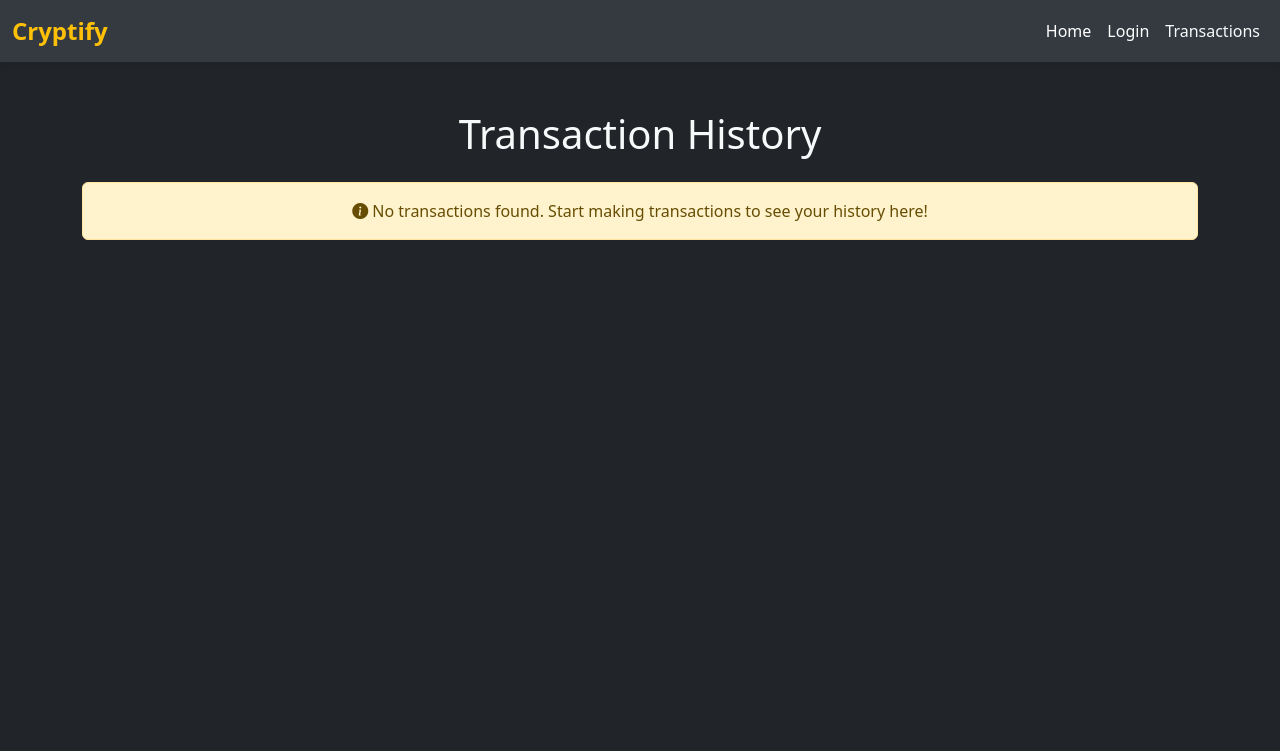
After one commit to EnigmaticLeo25/Cryptify, a Flask app: page /transactions in a window 1280 px wide. The commit adds this page. Shown: the top 751 px of the page. Run offline with Flask 3, Linux system fonts and the light colour scheme.

Commit message:
added transaction route and corresponding page

```diff
--- a/routes.py
+++ b/routes.py
@@ -76,3 +76,9 @@ def configure_routes(app):
                 supabase.table("User").select().execute()
                 )
                 return render_template('home.html',users=users)
+    @app.route("/transactions")
+    def transactions():
+        # transaction_list = getTransactions(balance_id)
+        # if(transaction_list[1]):
+        #     return render_template('transactions.html',count = transaction_list[0],transactions = transaction_list[1])
+        return render_template("transactions.html")
--- a/templates/bgtemplate.html
+++ b/templates/bgtemplate.html
@@ -1,11 +1,14 @@
 <!DOCTYPE html>
 <html lang="en">
   <head>
-    <meta charset="UTF-8">
-    <meta name="viewport" content="width=device-width, initial-scale=1.0">
+    <meta charset="UTF-8" />
+    <meta name="viewport" content="width=device-width, initial-scale=1.0" />
     <title>Fancy Dark Mode Navbar</title>
     <!-- Bootstrap CSS -->
-    <link href="https://cdn.jsdelivr.net/npm/bootstrap@5.3.1/dist/css/bootstrap.min.css" rel="stylesheet">
+    <link
+      href="https://cdn.jsdelivr.net/npm/bootstrap@5.3.1/dist/css/bootstrap.min.css"
+      rel="stylesheet"
+    />
     <style>
       .navbar-dark {
         background-color: #343a40;
@@ -32,11 +35,22 @@
     <nav class="navbar navbar-expand-lg navbar-dark">
       <div class="container-fluid">
         <a class="navbar-brand" href="#">Cryptify</a>
-            <button class="navbar-toggler" type="button" data-bs-toggle="collapse" data-bs-target="#navbarNav" aria-controls="navbarNav" aria-expanded="false" aria-label="Toggle navigation">
+        <button
+          class="navbar-toggler"
+          type="button"
+          data-bs-toggle="collapse"
+          data-bs-target="#navbarNav"
+          aria-controls="navbarNav"
+          aria-expanded="false"
+          aria-label="Toggle navigation"
+        >
           <span class="navbar-toggler-icon"></span>
         </button>
         <div class="collapse navbar-collapse" id="navbarNav">
           <ul class="navbar-nav ms-auto">
+            {% if current_user %}
+            <li class="nav-item">{{current_user.username}}</li>
+            {% endif %}
             <li class="nav-item">
               <a class="nav-link active" aria-current="page" href="#">Home</a>
             </li>
@@ -46,11 +60,13 @@
             </li>
             {% else %}
             <li class="nav-item">
-                        <a class="nav-link active" aria-current="page" href="./login">Login</a>
+              <a class="nav-link active" aria-current="page" href="./login"
+                >Login</a
+              >
             </li>
             {% endif %}
             <li class="nav-item">
-                        <a class="nav-link" href="#">Transactions</a>
+              <a class="nav-link" href="/transactions">Transactions</a>
             </li>
           </ul>
         </div>
--- /dev/null
+++ b/templates/transactions.html
@@ -0,0 +1,49 @@
+<html>
+  <head>
+    <title>Transactions</title>
+    <link
+      href="https://cdn.jsdelivr.net/npm/bootstrap@5.3.0-alpha3/dist/css/bootstrap.min.css"
+      rel="stylesheet"
+    />
+    <link
+      href="https://cdn.jsdelivr.net/npm/bootstrap-icons/font/bootstrap-icons.css"
+      rel="stylesheet"
+    />
+  </head>
+  {% include 'bgtemplate.html' %}
+  <body class="bg-dark text-light text-center">
+    <div class="container my-5">
+      <h1 class="mb-4">Transaction History</h1>
+      {% if transactions %}
+      <div class="table-responsive">
+        <table class="table table-dark table-hover table-striped">
+          <thead class="table-primary text-dark">
+            <tr>
+              <th scope="col"><i class="bi bi-hash"></i> Transaction ID</th>
+              <th scope="col"><i class="bi bi-person"></i> Sender ID</th>
+              <th scope="col"><i class="bi bi-person"></i> Receiver ID</th>
+              <th scope="col"><i class="bi bi-cash-coin"></i> Amount</th>
+            </tr>
+          </thead>
+          <tbody>
+            {% for transaction in transactions %}
+            <tr>
+              <td>{{ transaction.transaction_id }}</td>
+              <td>{{ transaction.sender_balance_id }}</td>
+              <td>{{ transaction.receiver_balance_id }}</td>
+              <td>${{ transaction.amount }}</td>
+            </tr>
+            {% endfor %}
+          </tbody>
+        </table>
+        {% else %}
+        <div class="alert alert-warning mt-4" role="alert">
+          <i class="bi bi-info-circle-fill"></i> No transactions found. Start
+          making transactions to see your history here!
+        </div>
+        {% endif %}
+      </div>
+    </div>
+  </body>
+  <script src="https://cdn.jsdelivr.net/npm/bootstrap@5.3.0-alpha3/dist/js/bootstrap.bundle.min.js"></script>
+</html>
```
Also changed, not shown: controller.py (+8 -0 lines). Lines whose indentation alone changed are shown as unchanged.
